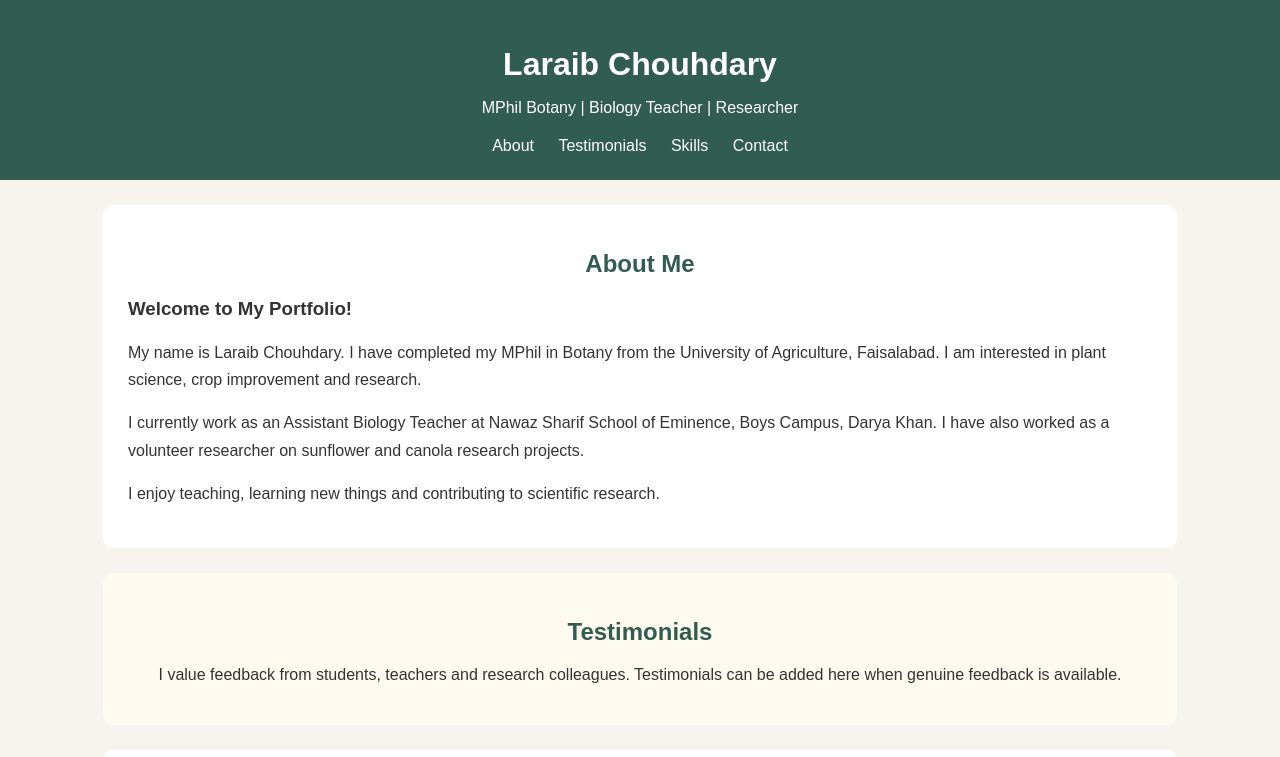
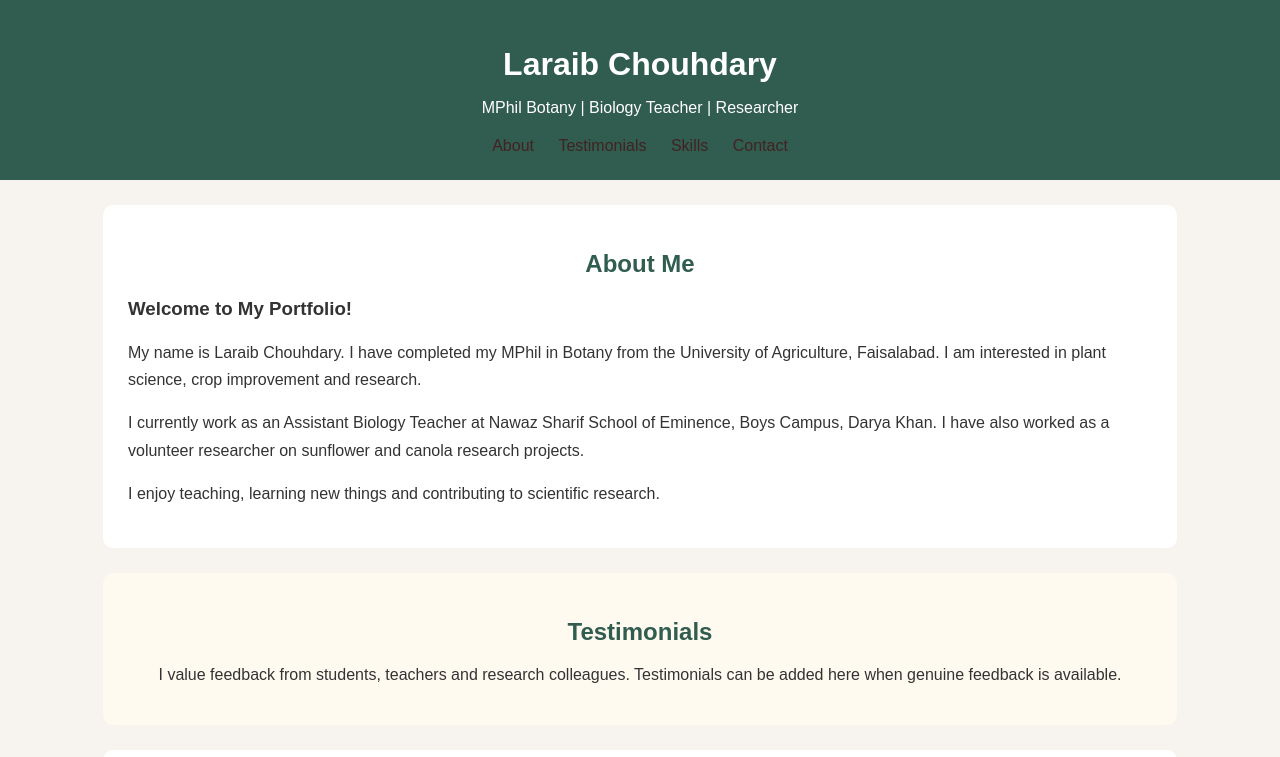
Before and after one commit to laraibch1/Portfolio, a plain HTML site: page Index.html in a window 1280 px wide. Shown: the top 757 px of the page. Drawn offline with Linux system fonts and the light colour scheme.

Commit message:
deleted file i.index

```diff
--- a/styles.css
+++ b/styles.css
@@ -25,7 +25,7 @@ nav {
 }
 
 nav a {
-    color: white;
+    color: rgb(65, 35, 35);
     text-decoration: none;
     margin: 10px;
 }
```
Also changed, not shown: i.html (deleted, +0 -11 lines).
